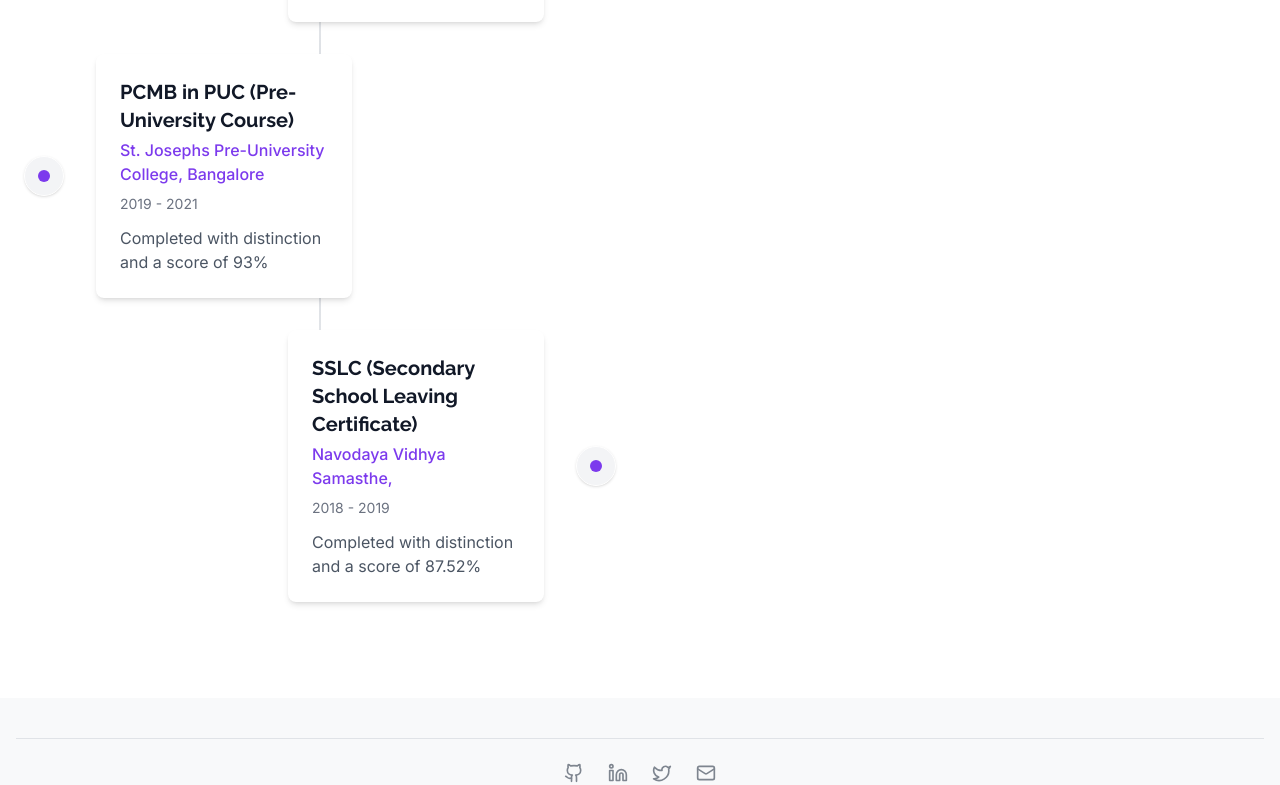
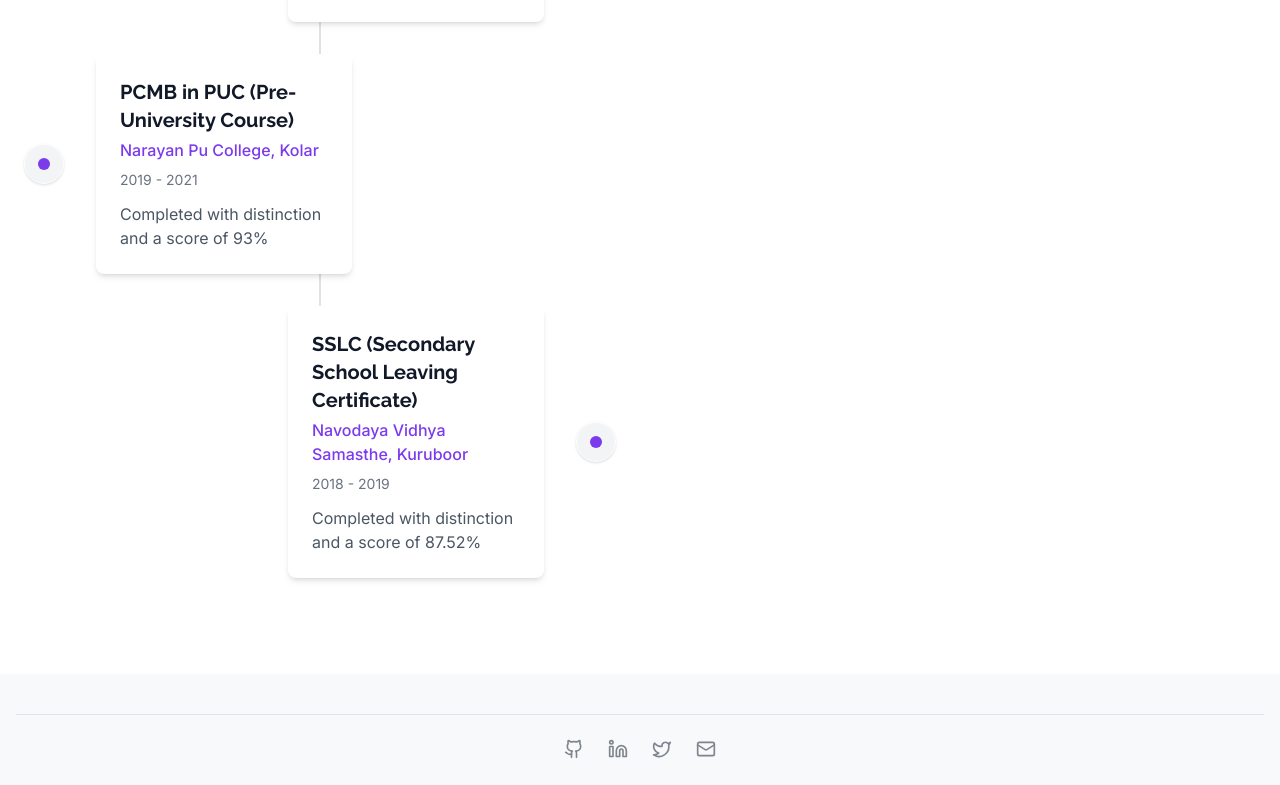
Before and after one commit to Prashanth0718/Portfolio-Website, a React (Vite) app: page /about in a window 1280 px wide. Shown: the part 1720-2505 px from the top of the page. Built offline with nearby package versions, Linux system fonts and the light colour scheme.

Commit message:
College details updated in About

```diff
--- a/src/pages/About.tsx
+++ b/src/pages/About.tsx
@@ -33,13 +33,13 @@ const About = () => {
     },
     {
       degree: 'PCMB in PUC (Pre-University Course)',
-      institution: 'St. Josephs Pre-University College, Bangalore',
+      institution: 'Narayan Pu College, Kolar',
       duration: '2019 - 2021',
       description: 'Completed with distinction and a score of 93%'
     },
     {
       degree: 'SSLC (Secondary School Leaving Certificate)',
-      institution: 'Navodaya Vidhya Samasthe, ',
+      institution: 'Navodaya Vidhya Samasthe, Kuruboor',
       duration: '2018 - 2019',
       description: 'Completed with distinction and a score of 87.52%'
     },
```
